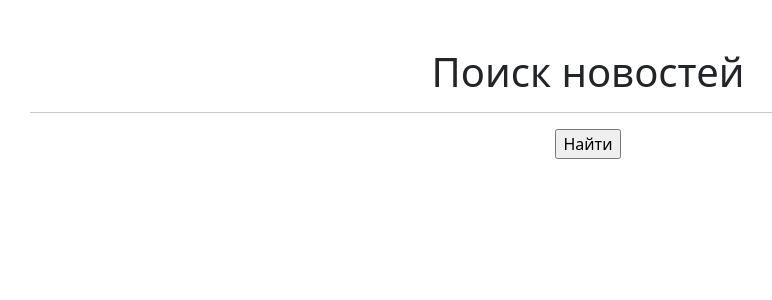
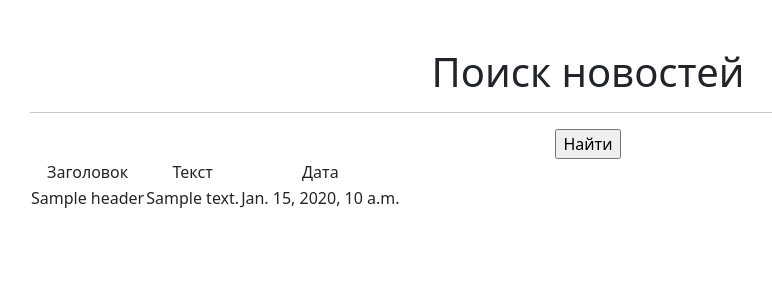
Before and after one commit to SeleznevIlya/D5.9, a Django app: template DjangoLearningDB/templates/post_search.html in a window 1280 px wide. Shown: the part 56-356 px from the top of the page, without its empty margins (52-824 px from the left). Run offline with Django 4.2, Linux system fonts and the light colour scheme; the template is opened without the code that fills it: most values are stand-ins (such as "Sample title", 1, 10 or a date in 2020).

Commit message:
Вроде бы разобрались со страницей search

```diff
--- a/DjangoLearningDB/templates/post_search.html
+++ b/DjangoLearningDB/templates/post_search.html
@@ -11,5 +11,25 @@
     {{ filterset.form.as_p }}
     <input type="submit" value="Найти">
 </form>
+    {% if post_search %}
+        <table>
+            <tr>
+                <td>Заголовок</td>
+                <td>Текст</td>
+                <td>Дата</td>
+            </tr>
+            {% for post in post_search %}
+            <tr>
+                <td>{{post.header}}</td>
+                <td>{{post.text|truncatechars:20}}</td>
+                <td>{{post.date_time}}</td>
+            </tr>
+            {% endfor %}
+
+        </table>
+
+    {% else %}
+        <h2>Постов нет!</h2>
+    {% endif %}
 
 {% endblock content %}
--- a/DjangoLearningDB/templates/posts.html
+++ b/DjangoLearningDB/templates/posts.html
@@ -11,10 +11,7 @@ Posts
 {% block content %}
     <h1>Все посты</h1>
     <hr>
-<form action="" method="get">
-    {{ filterset.form.as_p }}
-    <input type="submit" value="Найти">
-</form>
+
     {% if posts %}
         <table>
             <tr>
```
